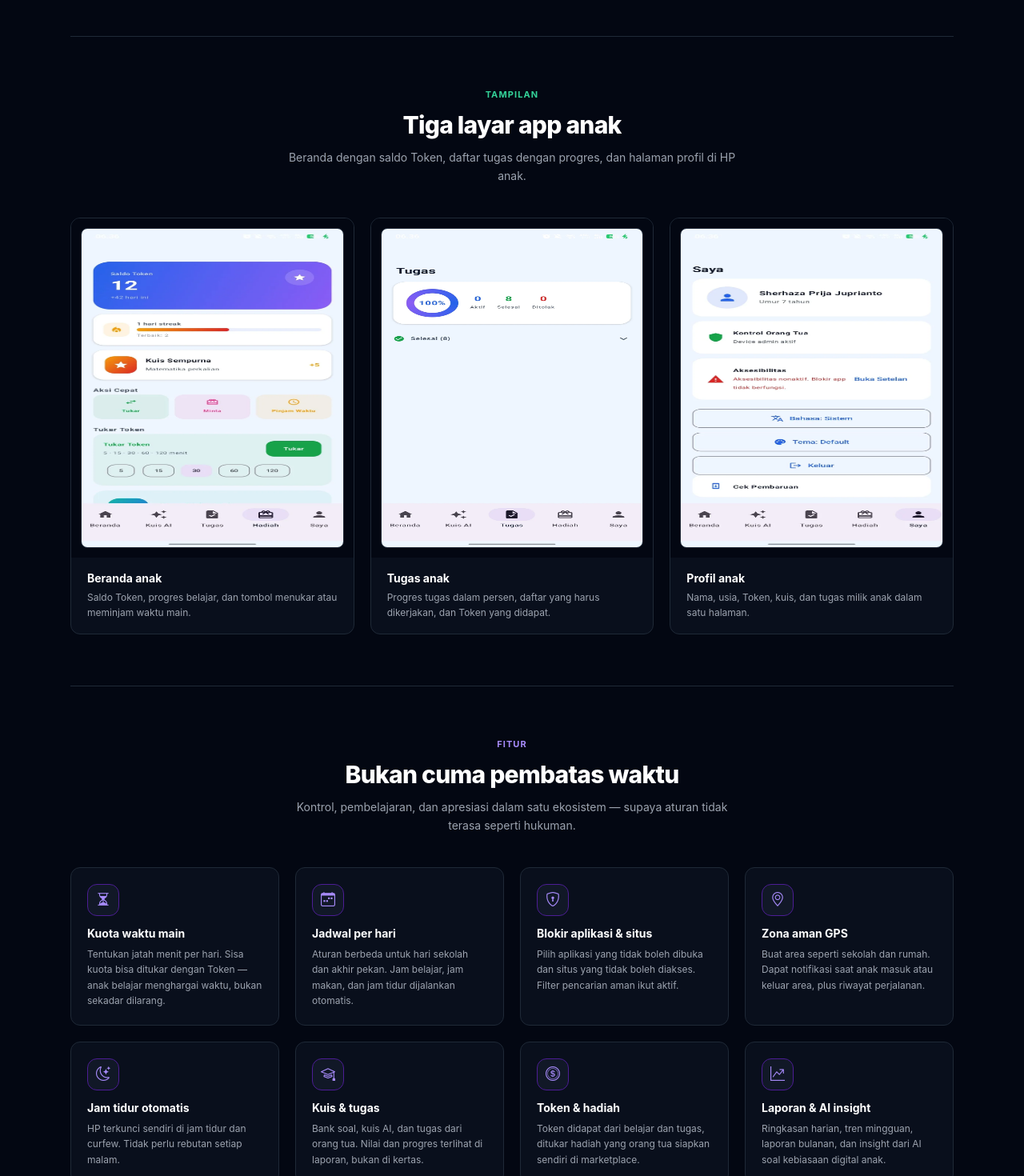
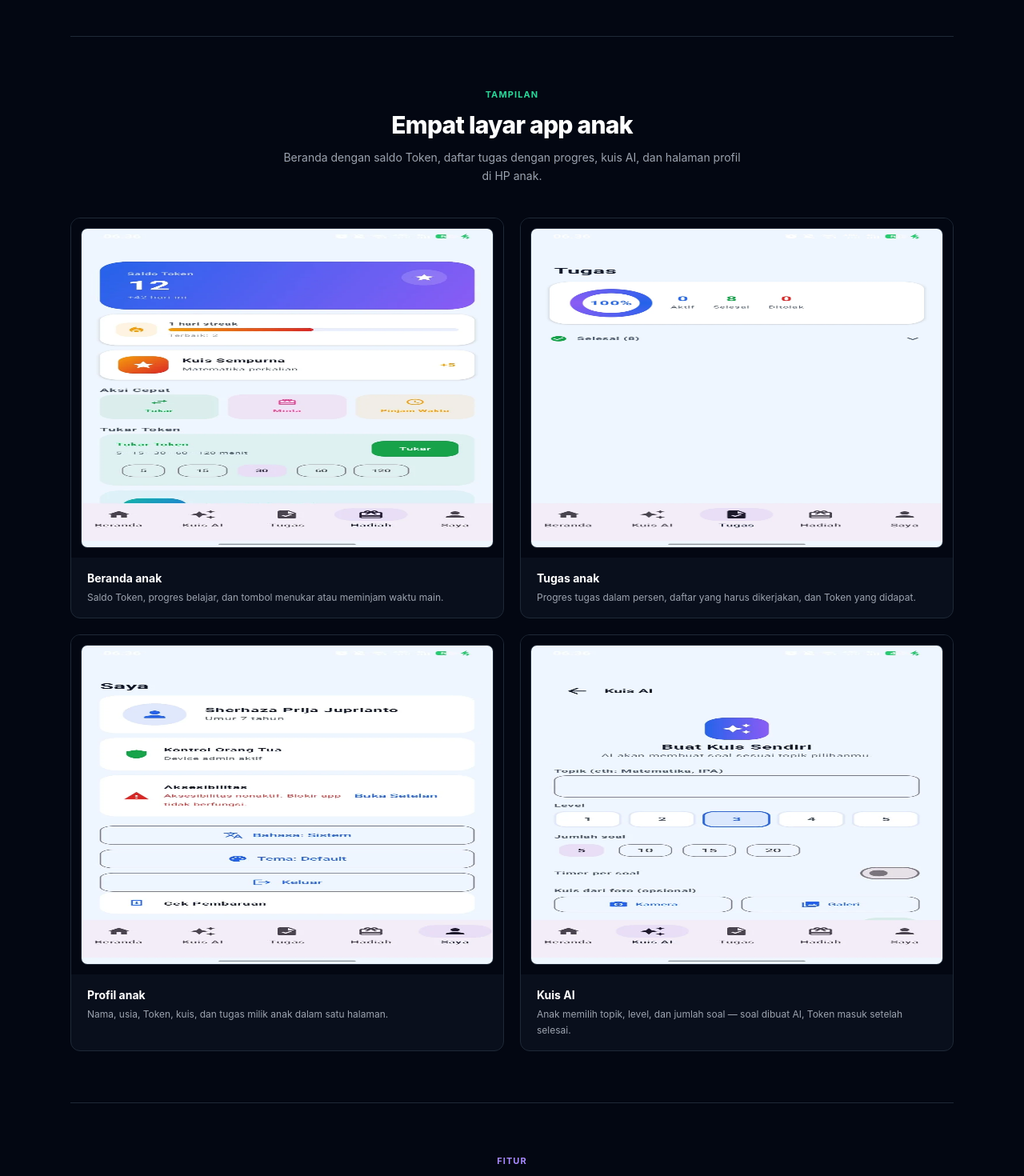
Before and after one commit to djvpri/zomet-main, a Next.js app: page /produk/zx-parenting in a window 1280 px wide. Shown: the part 3240-4710 px from the top of the page at 80% size. Built offline with nearby package versions, Linux system fonts and the light colour scheme; no server answers.

Commit message:
feat(produk): screenshot Kuis AI ZX Parenting anak (empat layar anak)

```diff
--- a/src/app/produk/zx-parenting/page.tsx
+++ b/src/app/produk/zx-parenting/page.tsx
@@ -349,12 +349,12 @@ export default async function ZXParentingPage() {
         <section className="border-t border-gray-800 py-16">
           <div className="mx-auto mb-10 max-w-xl text-center">
             <p className="text-[11px] font-bold uppercase tracking-widest text-emerald-400">Tampilan</p>
-            <h2 className="mt-3 text-3xl font-extrabold tracking-tight">Tiga layar app anak</h2>
+            <h2 className="mt-3 text-3xl font-extrabold tracking-tight">Empat layar app anak</h2>
             <p className="mt-3 text-sm leading-relaxed text-gray-400">
-              Beranda dengan saldo Token, daftar tugas dengan progres, dan halaman profil di HP anak.
+              Beranda dengan saldo Token, daftar tugas dengan progres, kuis AI, dan halaman profil di HP anak.
             </p>
           </div>
-          <div className="grid gap-5 sm:grid-cols-2 lg:grid-cols-3">
+          <div className="grid gap-5 sm:grid-cols-2">
             <figure className="m-0 flex flex-col overflow-hidden rounded-xl border border-gray-800 bg-gray-900/50 transition-colors hover:border-gray-600">
               <div className="flex justify-center bg-gray-950 p-3">
                 {/* eslint-disable-next-line @next/next/no-img-element */}
@@ -415,6 +415,27 @@ export default async function ZXParentingPage() {
                 <b className="block text-sm font-bold">Profil anak</b>
                 <span className="mt-1 block text-xs leading-relaxed text-gray-400">
                   Nama, usia, Token, kuis, dan tugas milik anak dalam satu halaman.
+                </span>
+              </figcaption>
+            </figure>
+            <figure className="m-0 flex flex-col overflow-hidden rounded-xl border border-gray-800 bg-gray-900/50 transition-colors hover:border-gray-600">
+              <div className="flex justify-center bg-gray-950 p-3">
+                {/* eslint-disable-next-line @next/next/no-img-element */}
+                <img
+                  src="/images/zxparenting/anak-kuis.webp"
+                  alt="Kuis AI di aplikasi ZX Parenting untuk anak"
+                  width={709}
+                  height={1600}
+                  loading="lazy"
+                  decoding="async"
+                  className="block h-auto rounded-lg border border-gray-800"
+                  style={{ maxHeight: 400 }}
+                />
+              </div>
+              <figcaption className="px-5 py-4">
+                <b className="block text-sm font-bold">Kuis AI</b>
+                <span className="mt-1 block text-xs leading-relaxed text-gray-400">
+                  Anak memilih topik, level, dan jumlah soal — soal dibuat AI, Token masuk setelah selesai.
                 </span>
               </figcaption>
             </figure>
```
Also changed, not shown: public/images/zxparenting/anak-kuis.webp (added).
